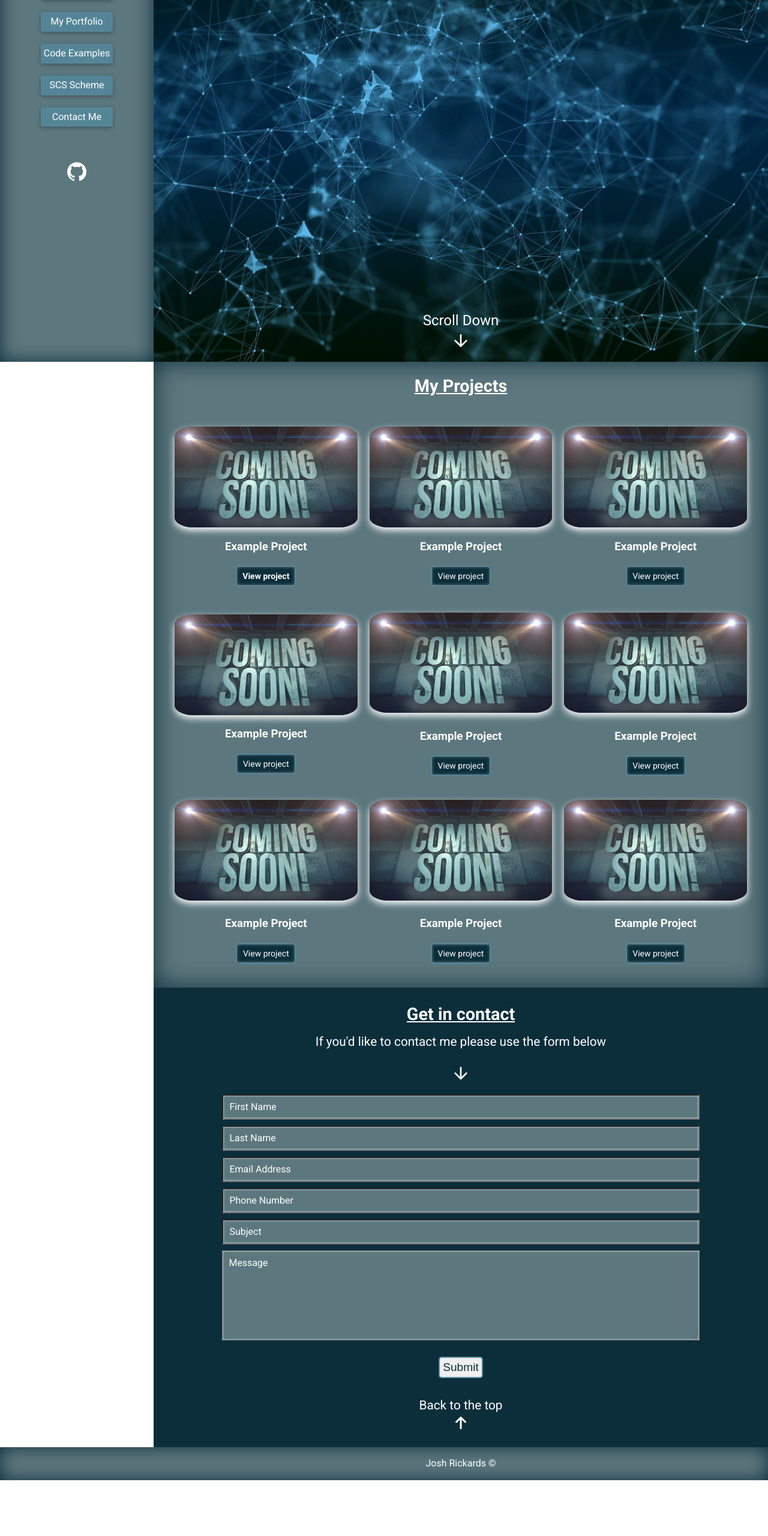
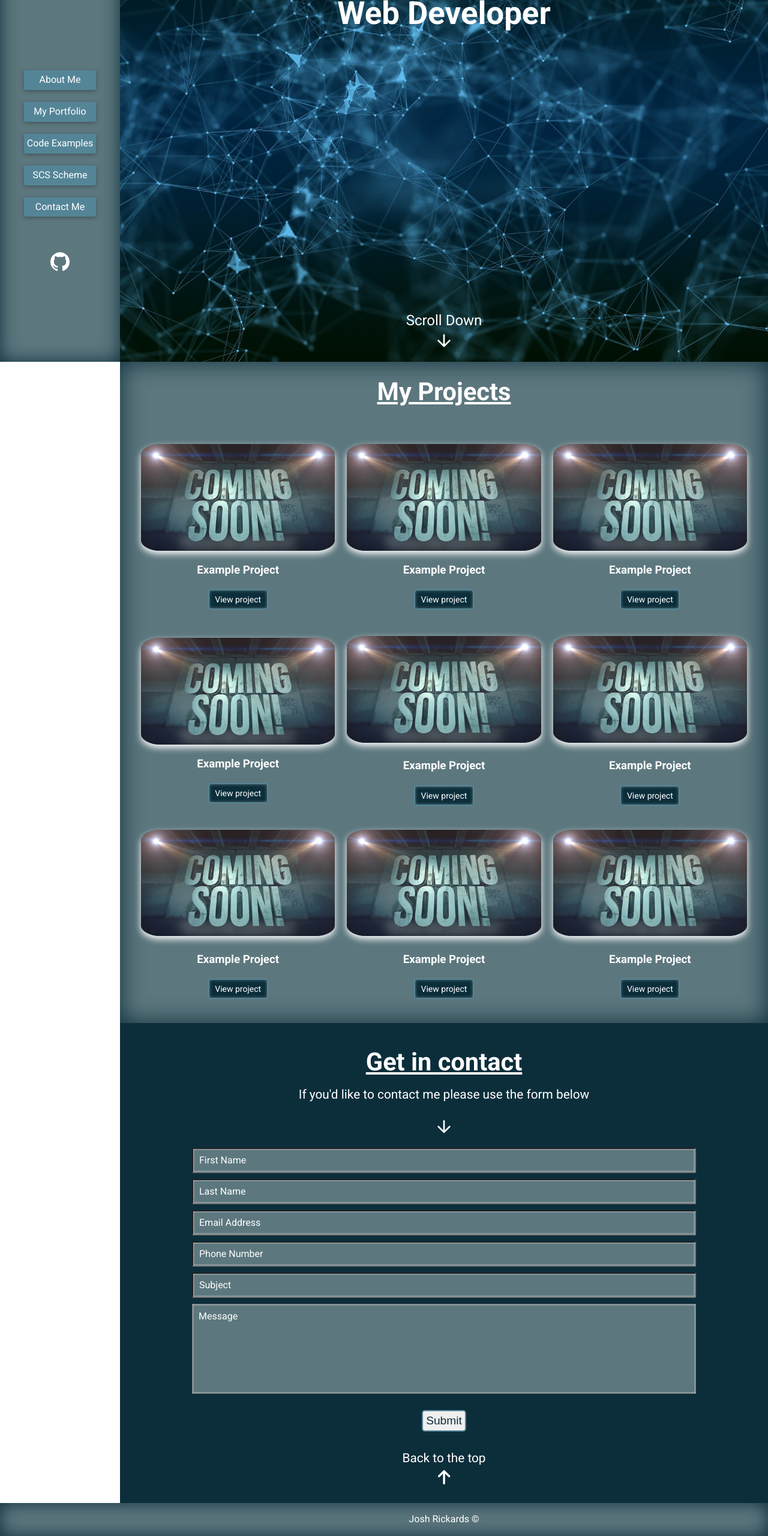
Before and after one commit to JoshR95/myPortfolio, a plain HTML site: page index.html in a window 1280 px wide. Shown: the part 197-2757 px from the top of the page at 60% size. Before the commit the page ends 2664 px from the top, so only its background shows below. Drawn offline with Linux system fonts and the light colour scheme; files whose address does not match are found by name.

Commit message:
14th - finished main pages viewports layouts - 7/10/24 - 15:27
I have re done the layout of the nav bar when its on the left to only be 200px's, i had to adujst everything else so it shifts left by 200px's to fill the dead space. ALL viewports now done for main page

```diff
--- a/index.html
+++ b/index.html
@@ -77,7 +77,7 @@
               <img src="./images/coming-3605857_1920.jpg">
               <h3>Example Project</h3>
               <a href="#">
-                <span><strong>View project</strong></span>
+                <span>View project</span>
               </a>
             </div>
             <div class="project-item">
--- a/scss/base/_base.scss
+++ b/scss/base/_base.scss
@@ -22,6 +22,8 @@ html, body {
     padding-left: 15px;
     padding-right: 15px;
 }
+
+
 
 body{
     // im setting the body to grid to make it easier to layout my content sections
@@ -50,8 +52,8 @@ body{
 // we can have the nav running down the left, the main content on the right at 100% of the vh together,
 // then the margin-left will push the main content to the right by whatever the navs width is.
 @media(min-width: 768px){
-    .main-container{
-        width: 80%;
-        margin-left: 20%;
+    .main-container {
+        width: calc(100% - 200px);
+        margin-left: 200px;
     }
 }
--- a/scss/layout/_contact.scss
+++ b/scss/layout/_contact.scss
@@ -7,7 +7,7 @@
     background-color: $fourth-color;
     h2{
         color: $white;
-        font-size: 1.8rem;
+        font-size: 2.2rem;
         text-decoration: underline;
         margin-bottom: -10px;
     }
@@ -74,7 +74,7 @@ textarea::placeholder {
 .bottom-scroll{
     text-decoration: none;
     color: $white;
-    font-size: 1.5rem;
+    font-size: 1.7rem;
     margin-bottom: 20px;
     p{
         margin-bottom: 0;
@@ -85,3 +85,9 @@ textarea::placeholder {
 ///////////////////////////////////////////////////////////////////////////////////////////////
 /// MEDIA QUERIES
 //////////////////////////////////////////////////////////////////////////////////////////////
+
+@media(min-width: 1100px){
+    #contact-me h2 {
+        font-size: 2.6rem;
+    }
+  }
--- a/scss/layout/_footer.scss
+++ b/scss/layout/_footer.scss
@@ -15,7 +15,7 @@ footer{
 @media(min-width: 768px){
     footer{
         p{
-            margin-left: 20%;
+            margin-left: 200px;
         }
     }
 }
--- a/scss/layout/_header.scss
+++ b/scss/layout/_header.scss
@@ -85,21 +85,27 @@ header {
         font-size: 1.8rem;
     }
     .hero-scroll{
-        font-size: 2.2rem;
+        font-size: 1.7rem;
         .icon-arrow-down{
-            font-size: 3rem;
+            font-size: 2rem;
         }
     }
 }
 
 @media(min-width: 768px) and (max-width: 991px){
     .hero-title{
-        font-size: 2rem;
+        font-size: 1.8rem;
     }
     .hero-scroll{
-        font-size: 2.2rem;
+        font-size: 1.7rem;
         .icon-arrow-down{
-            font-size: 3rem;
+            font-size: 2rem;
         }
     }
 }
+
+@media(min-width: 1100px){
+    .hero-title{
+        font-size: 2.2rem;
+    }
+}
--- a/scss/layout/_nav.scss
+++ b/scss/layout/_nav.scss
@@ -6,6 +6,7 @@ nav{
     background-color: $primary-color;
     box-shadow: inset 0 0 30px $fourth-color;
     height: 100%;
+    width: 200px
 }
 
 .nav-container{
@@ -109,6 +110,11 @@ nav{
 
 @media(max-width: 767px){
 
+    // this allows the nav to stretch to 100% when the navs at the top
+    nav{
+        max-width: 100%
+    }
+
     .nav-initals,
     .links-container,
     .nav-socials{
@@ -130,7 +136,6 @@ nav{
     nav{
         flex-direction: column;
         justify-content: flex-start;
-        width: 20%;
         height: 100vh;
         position: fixed;
     }
@@ -139,4 +144,8 @@ nav{
         display: none;
     }
 
+    .nav-initals{
+        margin-bottom: 150px;
+    }
+
 }
--- a/scss/layout/_portfolio.scss
+++ b/scss/layout/_portfolio.scss
@@ -9,7 +9,7 @@
 #portfolio h2 {
     text-align: center;
     color: $white;
-    font-size: 1.8rem;
+    font-size: 2.2rem;
     text-decoration: underline;
     margin-top: 0;
     padding-top: 20px;
@@ -106,6 +106,12 @@
     }
   }
 
+  @media(min-width: 1100px){
+    #portfolio h2 {
+        font-size: 2.6rem;
+    }
+  }
+
   @media (min-width: 1200px) {
 
     // this shows the children elements from the 5th to the 9th
```
Also changed, not shown: css/application.css, 1 other file.
